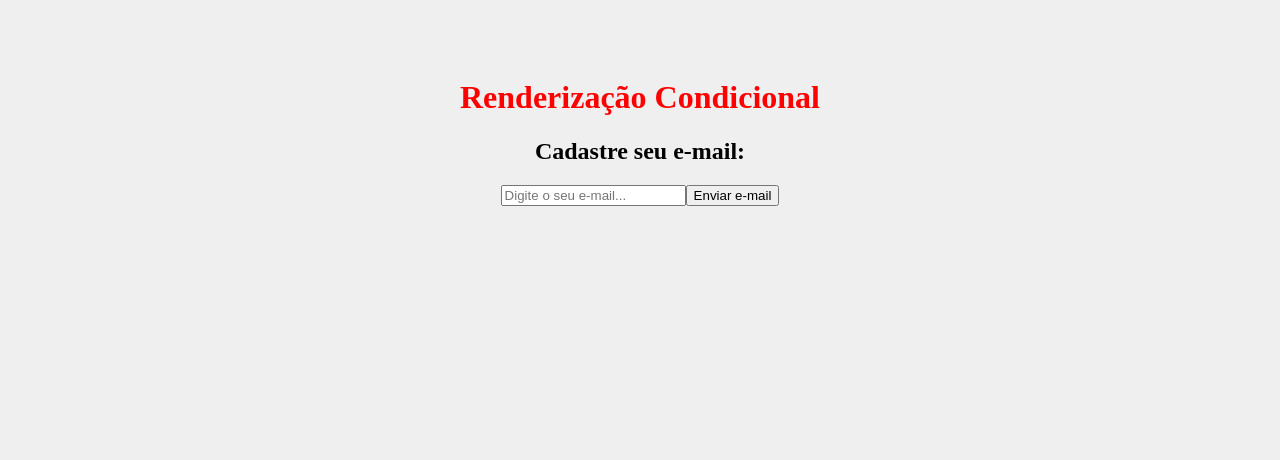
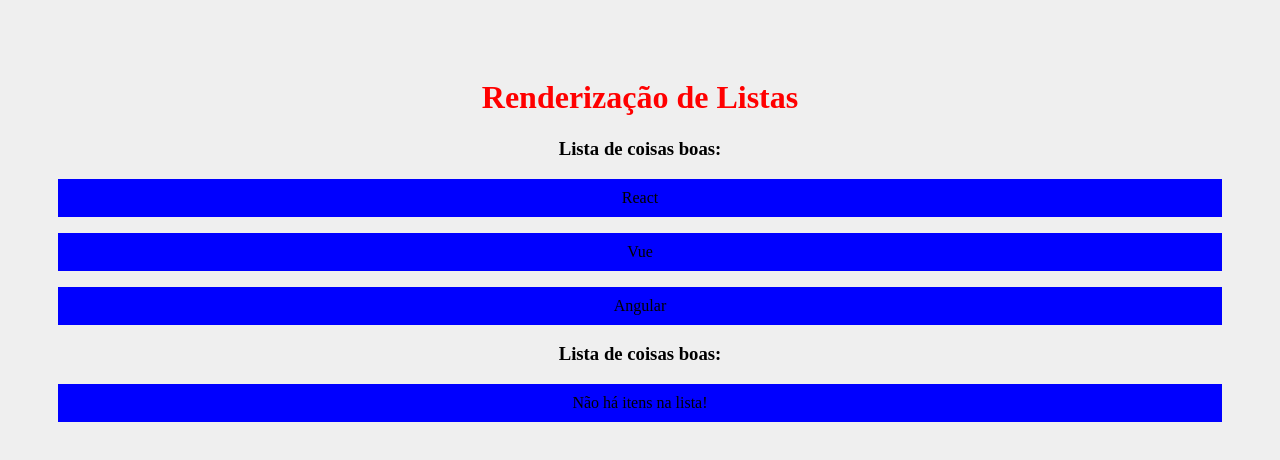
Before and after one commit to 1thiagoCRUZ/curso_react, a React (Create React App) app: page / in a window 1280 px wide. Shown: the top 460 px of the page. Built offline with nearby package versions, Linux system fonts and the light colour scheme.

Commit message:
Renderização de listas

```diff
--- a/src/App.js
+++ b/src/App.js
@@ -1,14 +1,16 @@
 import './App.css';
-import Condicional from './components/Condicional';
-import Evento from './components/Evento';
-import Form from './components/Form';
+import OutraLista from './components/OutraLista';
 
 function App() {
 
+  const meusItens = ['React', 'Vue', 'Angular']
+
   return (
     <div className="App">
-      <h1>Renderização Condicional</h1>
-      <Condicional />
+      <h1>Renderização de Listas</h1>
+      <OutraLista itens={meusItens}/>
+
+      <OutraLista itens={[]}/>
     </div>
   );
 }
--- /dev/null
+++ b/src/components/OutraLista.js
@@ -0,0 +1,18 @@
+function OutraLista({ itens  }) {
+    return (
+        <>
+        <h3>Lista de coisas boas:</h3>
+        { itens.length > 0 ? (
+                itens.map((item, index) => (
+                    <p key ={index}>{item}</p>
+                ))
+            )
+            : (
+                <p>Não há itens na lista!</p>
+            )
+        }
+        </>
+    )
+}
+
+export default OutraLista
```
Also changed, not shown: 1 other file (tests, documents, lock files or other folders).
